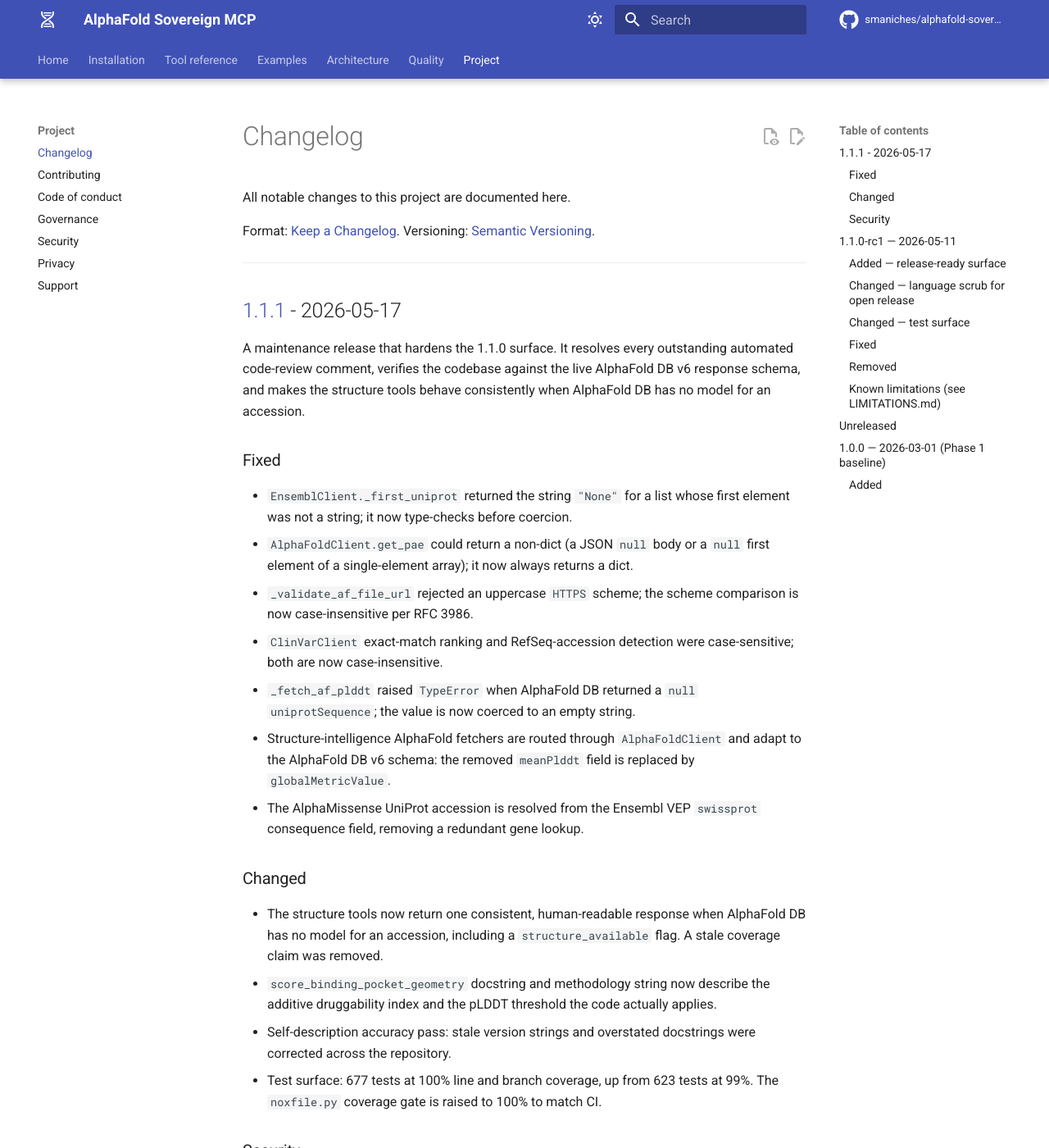
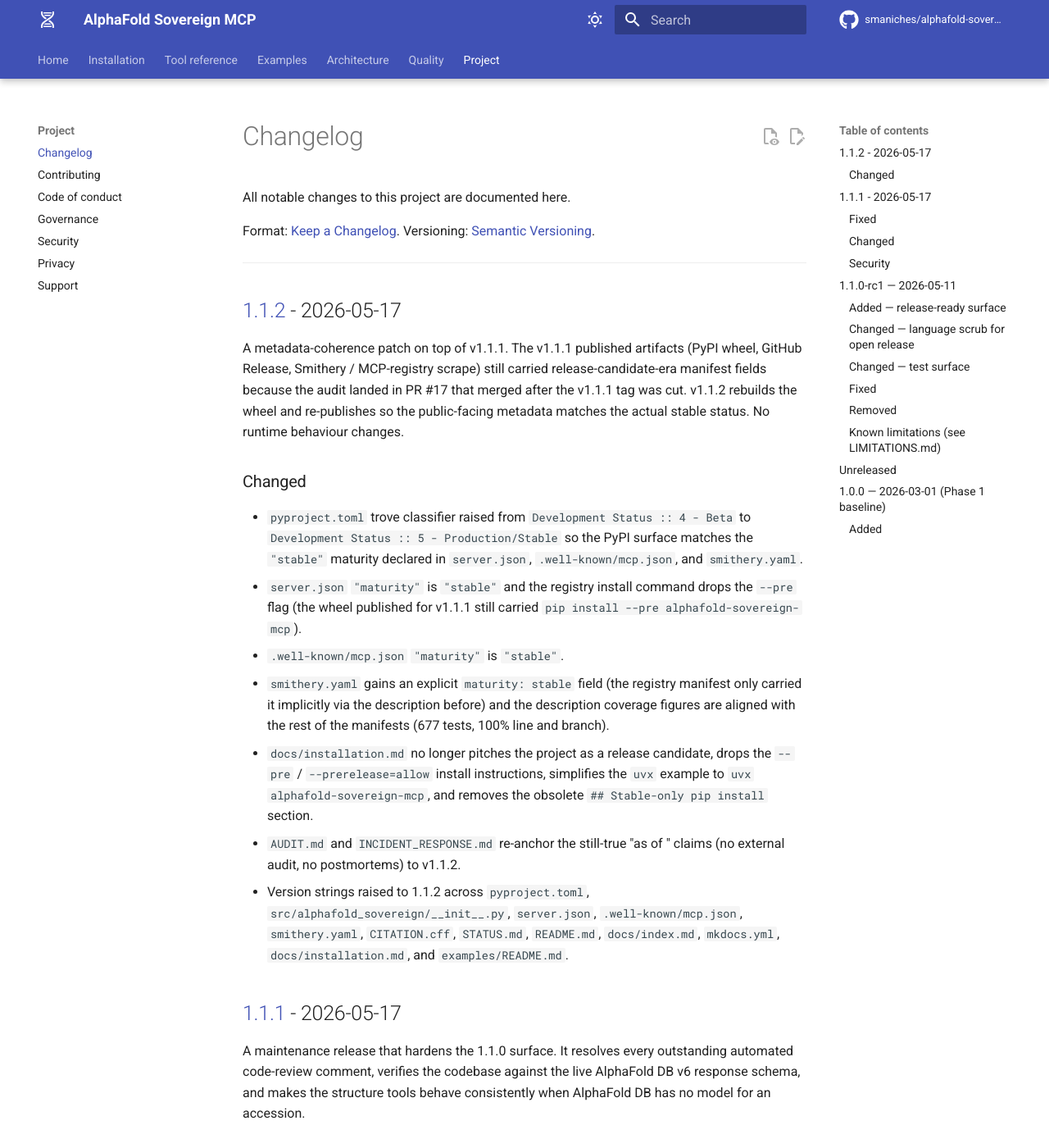
Before and after one commit to smaniches/alphafold-sovereign-mcp, an MkDocs documentation site: the page built from docs/changelog.md, in a window 1280 px wide and 1400 px high. Shown: the whole window at 82% size. Built offline with MkDocs 1.6.1 and Material for MkDocs 9.7.7, drawn with Linux system fonts in a browser that asks for light colours; comment, search, counter and statistics services are not loaded.

Commit message:
chore(release): prepare v1.1.2 metadata-coherence patch (#18)
Re-cuts the wheel as v1.1.2 so the published-artifact metadata matches the actual stable status of the project. The v1.1.1 GitHub Release and PyPI wheel were built from commit 11b9540 (PR #16's prepare-v1.1.1 commit), which merged before the metadata audit landed in PR #17, so the v1.1.1 artifacts still carry release-candidate-era manifest fields (Development Status :: 4 - Beta in the wheel, maturity release-candidate in server.json and mcp.json, pip install --pre in the registry install command, 623 tests / 99% branch coverage in smithery.yaml).

v1.1.2 simply re-publishes so PyPI search filters, Smithery, and the MCP server registry converge on the corrected metadata. No runtime behaviour changes.

Authoritative version sources bumped to 1.1.2: pyproject.toml, src/alphafold_sovereign/__init__.py, server.json, .well-known/mcp.json, smithery.yaml, CITATION.cff.

User-facing strings bumped to 1.1.2: README.md, STATUS.md, docs/index.md, docs/installation.md, examples/README.md, mkdocs.yml, server.json status_note.

smithery.yaml gains an explicit maturity stable field that was missing (the CHANGELOG already claimed it was there). All four metadata files now declare stable.

Still-true claims with stale version anchors re-anchored: AUDIT.md "as of v1.1.0-rc1: no external audit has been performed" -> "as of v1.1.2"; INCIDENT_RESPONSE.md "as of v1.1.0-rc1 there are none" -> "as of v1.1.2". The AUDIT.md threat-model row stays at v1.1.0-rc1 because it records when the document was written, not the current state.

CHANGELOG.md gains a [1.1.2] section, [Unreleased] compare link updated to v1.1.2...HEAD, [1.1.2] compare link added.

Verification: JSON / YAML / TOML parsers clean, ruff and mypy clean on CI-scoped paths, full suite 677/677 passing on every CI matrix slot. No src or tests code reads the maturity field or the trove classifier.

Closes the two Gemini follow-up comments on this PR (CHANGELOG PRs typo, missing smithery maturity field).

```diff
--- a/CHANGELOG.md
+++ b/CHANGELOG.md
@@ -6,6 +6,43 @@
 Versioning: [Semantic Versioning](https://semver.org/).
 
 ---
+
+## [1.1.2] - 2026-05-17
+
+A metadata-coherence patch on top of v1.1.1. The v1.1.1 published
+artifacts (PyPI wheel, GitHub Release, Smithery / MCP-registry scrape)
+still carried release-candidate-era manifest fields because the audit
+landed in PR #17 that merged after the v1.1.1 tag was cut. v1.1.2
+rebuilds the wheel and re-publishes so the public-facing metadata
+matches the actual stable status. No runtime behaviour changes.
+
+### Changed
+- `pyproject.toml` trove classifier raised from
+  `Development Status :: 4 - Beta` to
+  `Development Status :: 5 - Production/Stable` so the PyPI surface
+  matches the `"stable"` maturity declared in `server.json`,
+  `.well-known/mcp.json`, and `smithery.yaml`.
+- `server.json` `"maturity"` is `"stable"` and the registry install
+  command drops the `--pre` flag (the wheel published for v1.1.1 still
+  carried `pip install --pre alphafold-sovereign-mcp`).
+- `.well-known/mcp.json` `"maturity"` is `"stable"`.
+- `smithery.yaml` gains an explicit `maturity: stable` field (the
+  registry manifest only carried it implicitly via the description
+  before) and the description coverage figures are aligned with the
+  rest of the manifests (677 tests, 100% line and branch).
+- `docs/installation.md` no longer pitches the project as a release
+  candidate, drops the `--pre` / `--prerelease=allow` install
+  instructions, simplifies the `uvx` example to
+  `uvx alphafold-sovereign-mcp`, and removes the obsolete
+  `## Stable-only pip install` section.
+- `AUDIT.md` and `INCIDENT_RESPONSE.md` re-anchor the still-true
+  "as of <version>" claims (no external audit, no postmortems) to
+  v1.1.2.
+- Version strings raised to 1.1.2 across `pyproject.toml`,
+  `src/alphafold_sovereign/__init__.py`, `server.json`,
+  `.well-known/mcp.json`, `smithery.yaml`, `CITATION.cff`,
+  `STATUS.md`, `README.md`, `docs/index.md`, `mkdocs.yml`,
+  `docs/installation.md`, and `examples/README.md`.
 
 ## [1.1.1] - 2026-05-17
 
@@ -179,7 +216,8 @@
 - Multi-mode local cache (`sovereign` / `readonly` / `disabled`).
 - HTML5 API documentation.
 
-[Unreleased]: https://github.com/smaniches/alphafold-sovereign-mcp/compare/v1.1.1...HEAD
+[Unreleased]: https://github.com/smaniches/alphafold-sovereign-mcp/compare/v1.1.2...HEAD
+[1.1.2]: https://github.com/smaniches/alphafold-sovereign-mcp/compare/v1.1.1...v1.1.2
 [1.1.1]: https://github.com/smaniches/alphafold-sovereign-mcp/compare/v1.1.0-rc1...v1.1.1
 [1.1.0-rc1]: https://github.com/smaniches/alphafold-sovereign-mcp/releases/tag/v1.1.0-rc1
 [1.0.0]: https://github.com/smaniches/alphafold-sovereign-mcp/releases/tag/v1.0.0
--- a/mkdocs.yml
+++ b/mkdocs.yml
@@ -2,7 +2,7 @@
 site_description: >-
   MCP server wrapping AlphaFold DB and 13 other biomedical data sources.
   Engineering-grade infrastructure; scientifically unvalidated by
-  independent domain experts. v1.1.1.
+  independent domain experts. v1.1.2.
 site_url: https://smaniches.github.io/alphafold-sovereign-mcp/
 site_author: Santiago Maniches
 repo_url: https://github.com/smaniches/alphafold-sovereign-mcp
--- a/pyproject.toml
+++ b/pyproject.toml
@@ -9,7 +9,7 @@
 
 [project]
 name = "alphafold-sovereign-mcp"
-version = "1.1.1"
+version = "1.1.2"
 description = "MCP server wrapping AlphaFold DB and 13 other biomedical data sources, with a local SQLite knowledge graph."
 readme = "README.md"
 license = {text = "Apache-2.0"}
--- a/server.json
+++ b/server.json
@@ -1,7 +1,7 @@
 {
   "$schema": "https://modelcontextprotocol.io/schemas/server.schema.json",
   "name": "alphafold-sovereign-mcp",
-  "version": "1.1.1",
+  "version": "1.1.2",
   "description": "MCP server wrapping AlphaFold DB and 13 other biomedical data sources behind a set of MCP tool calls; persists each result to a local SQLite knowledge graph for later querying.",
   "vendor": "Santiago Maniches",
   "license": "Apache-2.0",
@@ -53,7 +53,7 @@
     "knowledge-graph"
   ],
   "maturity": "stable",
-  "status_note": "v1.1.1 ships with engineering-grade tests (677 tests, 100% line and branch coverage) but its scientific outputs (ACMG draft, druggability tier) have NOT been validated by independent domain experts. See STATUS.md and LIMITATIONS.md.",
+  "status_note": "v1.1.2 ships with engineering-grade tests (677 tests, 100% line and branch coverage) but its scientific outputs (ACMG draft, druggability tier) have NOT been validated by independent domain experts. See STATUS.md and LIMITATIONS.md.",
   "install": {
     "pypi": {
       "name": "alphafold-sovereign-mcp",
--- a/smithery.yaml
+++ b/smithery.yaml
@@ -14,7 +14,8 @@
   100% line and branch coverage) but scientific outputs are research aids that
   must be reviewed by qualified humans before clinical use — see
   STATUS.md and LIMITATIONS.md.
-version: "1.1.1"
+maturity: stable
+version: "1.1.2"
 homepage: https://github.com/smaniches/alphafold-sovereign-mcp
 license: Apache-2.0
 author:
--- a/src/alphafold_sovereign/__init__.py
+++ b/src/alphafold_sovereign/__init__.py
@@ -11,7 +11,7 @@
 
 from __future__ import annotations
 
-__version__ = "1.1.1"
+__version__ = "1.1.2"
 __author__ = "Santiago Maniches"
 __author_email__ = "santiago@topologica.ai"
 __license__ = "Apache-2.0"
```
Also changed, not shown: AUDIT.md (+1 -1 lines), INCIDENT_RESPONSE.md (+1 -1 lines), README.md (+3 -3 lines), STATUS.md (+3 -3 lines), docs/index.md (+1 -1 lines), docs/installation.md (+1 -1 lines), examples/README.md (+1 -1 lines), 2 other files.
